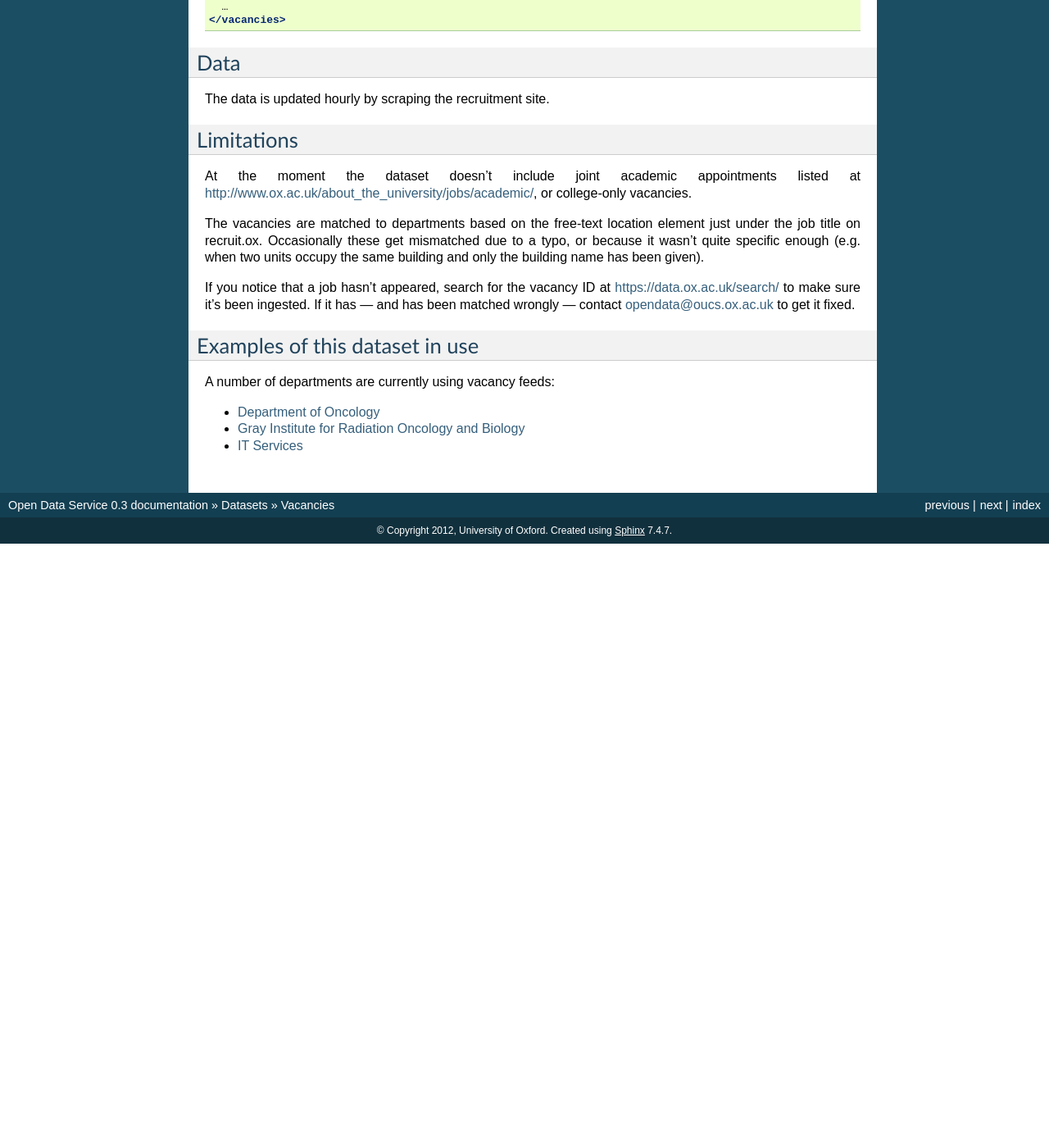
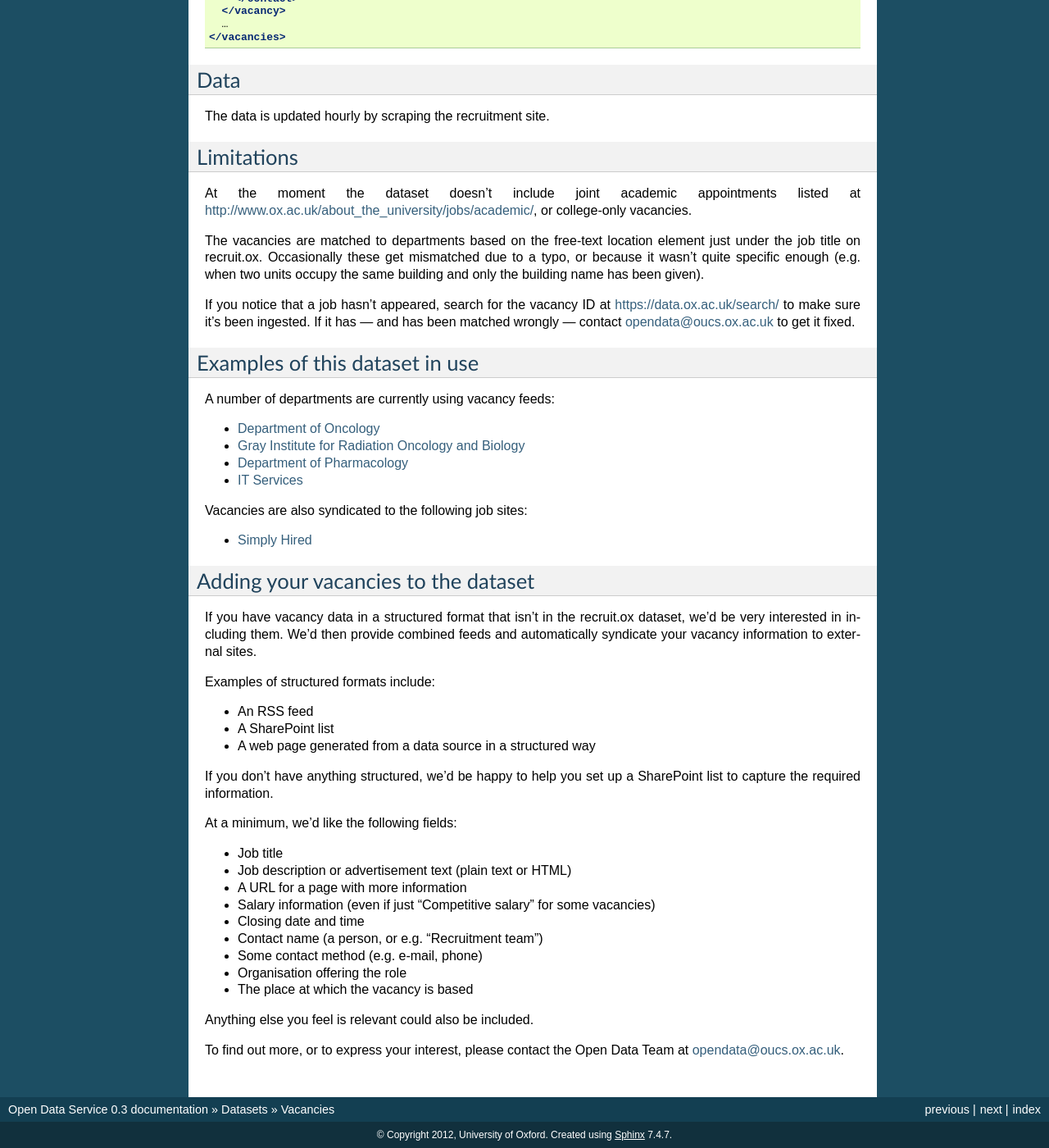
Before and after one commit to ox-it/dataox, a Sphinx documentation site: the page built from userdocs/source/datasets/vacancy.rst, in a window 1280 px wide and 1400 px high, scrolled down 1401 px. Shown: the whole window at 82% size. Built offline with Sphinx 7.4.7, drawn with Linux system fonts in a browser that asks for light colours; before the commit the page ends 2064 px from its top, so only the background shows below that; some of the changed text lies outside the part shown.

Commit message:
More docs about vacancy dataset (how to get data added, syndication).

```diff
--- a/userdocs/source/datasets/vacancy.rst
+++ b/userdocs/source/datasets/vacancy.rst
@@ -3,7 +3,9 @@ Vacancies
 
 The Open Data Service imports advertised vacancy information from the central
 recruitment portal at `https://www.recruit.ox.ac.uk/
-<https://www.recruit.ox.ac.uk/>`_.
+<https://www.recruit.ox.ac.uk/>`_. If you represent a college or other
+affiliated institution and want your vacancies included, please see
+:ref:`adding-vacancies`.
 
 .. note ::
 
@@ -92,6 +94,7 @@ Here's an example entry in an XML feed:
 	  …
 	</vacancies>
 
+
 Data
 ----
 
@@ -124,4 +127,44 @@ A number of departments are currently using vacancy feeds:
 
 * `Department of Oncology <http://www.oncology.ox.ac.uk/opportunities>`_
 * `Gray Institute for Radiation Oncology and Biology <http://www.rob.ox.ac.uk/opportunities>`_
+* `Department of Pharmacology <http://www.pharm.ox.ac.uk/jobvacancies>`_
 * `IT Services <http://www.it.ox.ac.uk/about/jobs/>`_
+
+Vacancies are also syndicated to the following job sites:
+
+* `Simply Hired <http://www.simplyhired.co.uk/>`_
+
+.. _adding-vacancies:
+
+Adding your vacancies to the dataset
+------------------------------------
+
+If you have vacancy data in a structured format that isn't in the recruit.ox
+dataset, we'd be very interested in including them. We'd then provide combined
+feeds and automatically syndicate your vacancy information to external sites.
+
+Examples of structured formats include:
+
+* An RSS feed
+* A SharePoint list
+* A web page generated from a data source in a structured way
+
+If you don't have anything structured, we'd be happy to help you set up a
+SharePoint list to capture the required information.
+
+At a minimum, we'd like the following fields:
+
+* Job title
+* Job description or advertisement text (plain text or HTML)
+* A URL for a page with more information
+* Salary information (even if just "Competitive salary" for some vacancies)
+* Closing date and time
+* Contact name (a person, or e.g. "Recruitment team")
+* Some contact method (e.g. e-mail, phone)
+* Organisation offering the role
+* The place at which the vacancy is based
+
+Anything else you feel is relevant could also be included.
+
+To find out more, or to express your interest, please contact the Open Data
+Team at opendata@oucs.ox.ac.uk.
```
